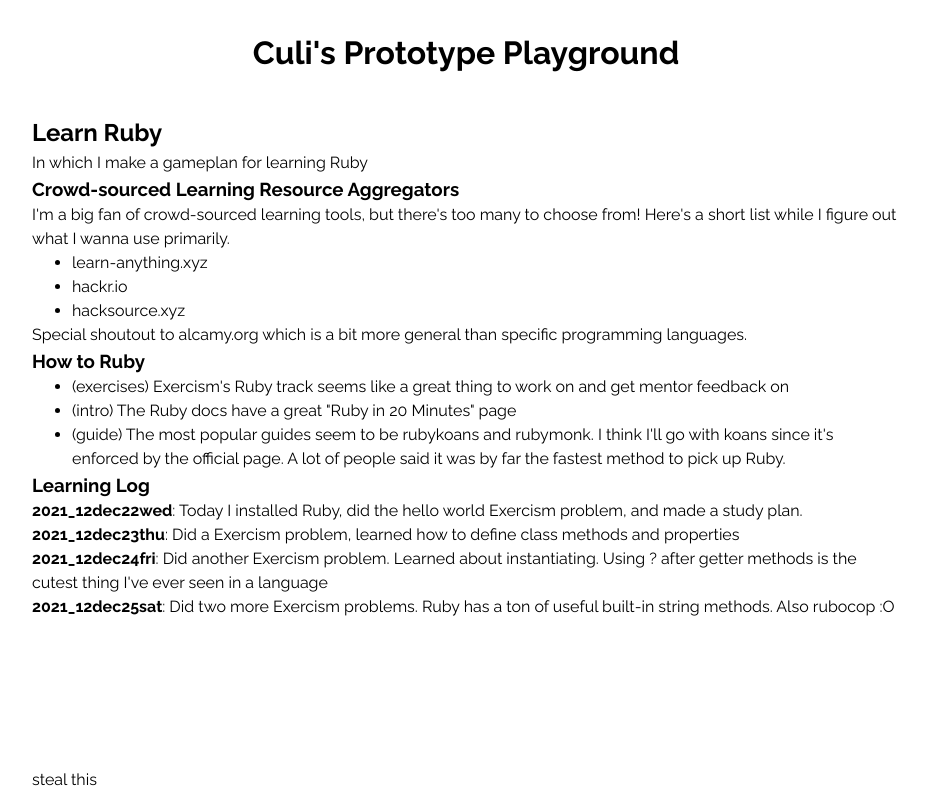
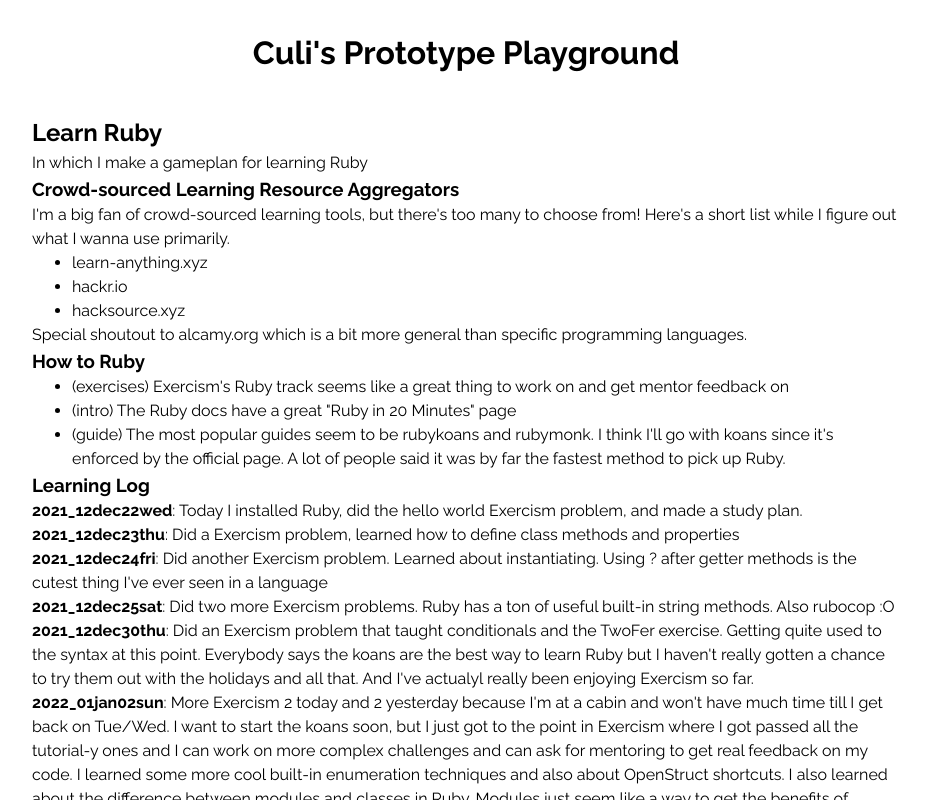
Before and after one commit to tif-calin/react-play, a React app: page /learn/ruby in a window 1280 px wide. Shown: the whole page, without its empty margins (174-1102 px from the left). Built offline with nearby package versions, Linux system fonts and the light colour scheme.

Commit message:
journal log

```diff
--- a/src/views/learn/LearnRuby.tsx
+++ b/src/views/learn/LearnRuby.tsx
@@ -47,6 +47,15 @@ const LearnRuby = () => {
       <p><strong>2021_12dec23thu</strong>: Did a Exercism problem, learned how to define class methods and properties</p>
       <p><strong>2021_12dec24fri</strong>: Did another Exercism problem. Learned about instantiating. Using ? after getter methods is the cutest thing I&apos;ve ever seen in a language</p>
       <p><strong>2021_12dec25sat</strong>: Did two more Exercism problems. Ruby has a ton of useful built-in string methods. Also rubocop :O</p>
+      <p><strong>2021_12dec30thu</strong>: Did an Exercism problem that taught conditionals and the TwoFer exercise. Getting quite used to the syntax at this point. Everybody says the koans are the best way to learn Ruby but I haven't really gotten a chance to try them out with the holidays and all that. And I've actualyl really been enjoying Exercism so far.</p>
+      <p><strong>2022_01jan02sun</strong>: More Exercism 2 today and 2 yesterday because I'm at a cabin and won't have much time till I get back on Tue/Wed. I want to start the koans soon, but I just got to the point in Exercism where I got passed all the tutorial-y ones and I can work on more complex challenges and can ask for mentoring to get real feedback on my code. I learned some more cool built-in enumeration techniques and also about OpenStruct shortcuts. I also learned about the difference between modules and classes in Ruby. Modules just seem like a way to get the benefits of namespaces without having to use classes</p>
+      <p><strong>2022_01jan03mon</strong>: I started on a problem that was meant to teach error-handling in Ruby yesterday but didn't finish until this morning. Ruby's `unless` keyword comes in handy with error raising logic.</p>
+
+      <h3>Project Plan</h3>
+      <ol>
+        <li>Write RCV algorithm in Ruby</li>
+        <li>Write the backend for a Kipo API in Ruby</li>
+      </ol>
     </div>
   );
 };
```
